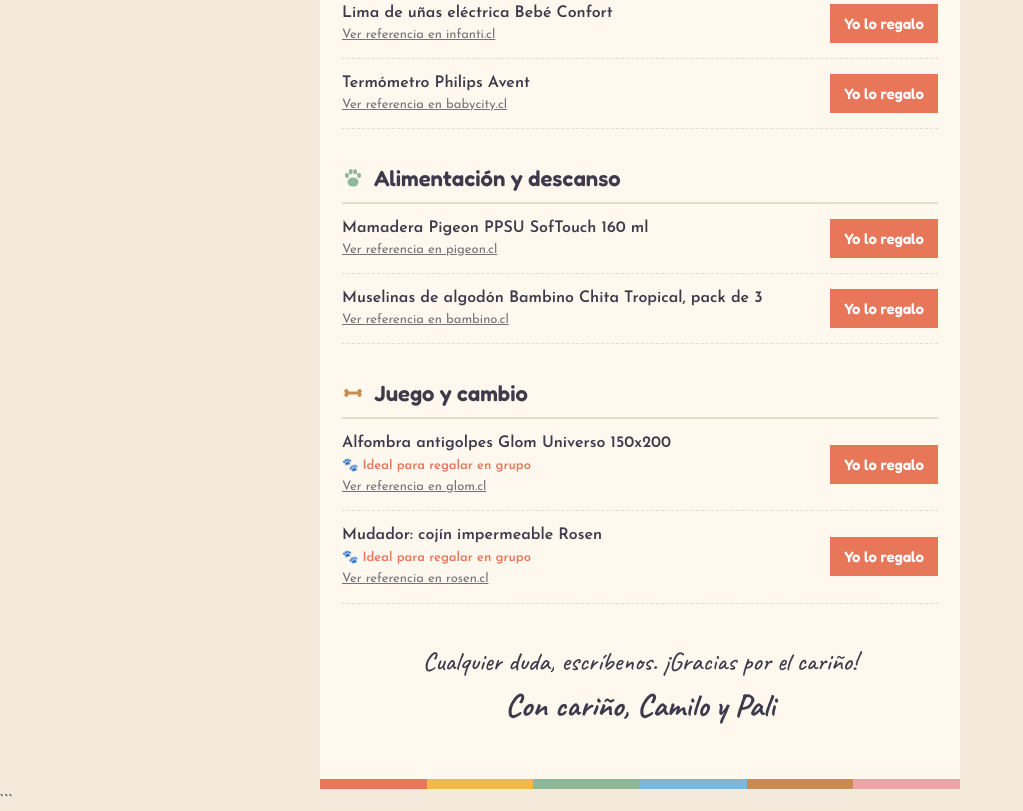
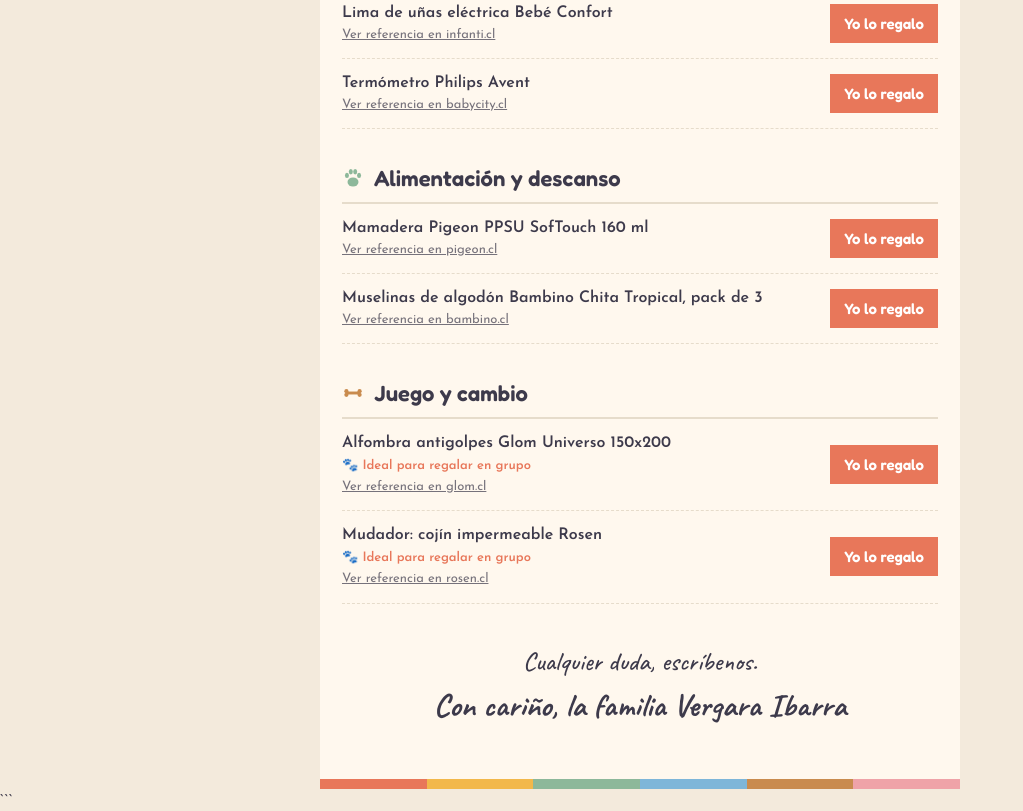
Before and after one commit to vergaradaskam-maker/tomi, a plain HTML site: page index.html in a window 1280 px wide. Shown: the part 1887-2698 px from the top of the page, without its empty margins (0-1023 px from the left). Drawn offline with Linux system fonts and the light colour scheme; no server answers.

Commit message:
Update index.html

```diff
--- a/index.html
+++ b/index.html
@@ -154,8 +154,8 @@
     <div id="lista"></div>
 
     <div class="cierre">
-      <div class="gracias">Cualquier duda, escríbenos. ¡Gracias por el cariño!</div>
-      <div class="firma">Con cariño, Camilo y Pali</div>
+      <div class="gracias">Cualquier duda, escríbenos.</div>
+      <div class="firma">Con cariño, la familia Vergara Ibarra</div>
     </div>
   </div>
   <div class="franja"><i></i><i></i><i></i><i></i><i></i><i></i></div>
```
